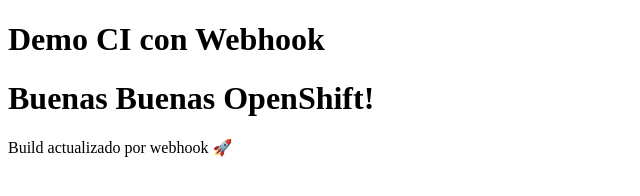
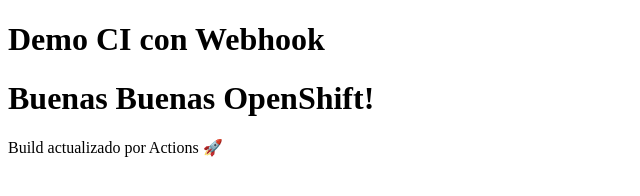
Before and after one commit to robert1f/taller, a plain HTML site: page index.html in a window 1280 px wide. Shown: the full height of the page, 0-640 px from the left. Drawn offline with Linux system fonts and the light colour scheme.

Commit message:
Update index.html

```diff
--- a/index.html
+++ b/index.html
@@ -2,8 +2,8 @@
 <!doctype html>
 <html lang="es">
   <meta charset="utf-8" />
-  <title>Demo CI con Webhook</title>
+  <title>Demo CI con GitHub Actions</title>
   <h1>Demo CI con Webhook</h1>
   <h1>Buenas Buenas OpenShift!</h1>
-  <p>Build actualizado por webhook 🚀</p>
+  <p>Build actualizado por Actions 🚀</p>
 </html>
```
